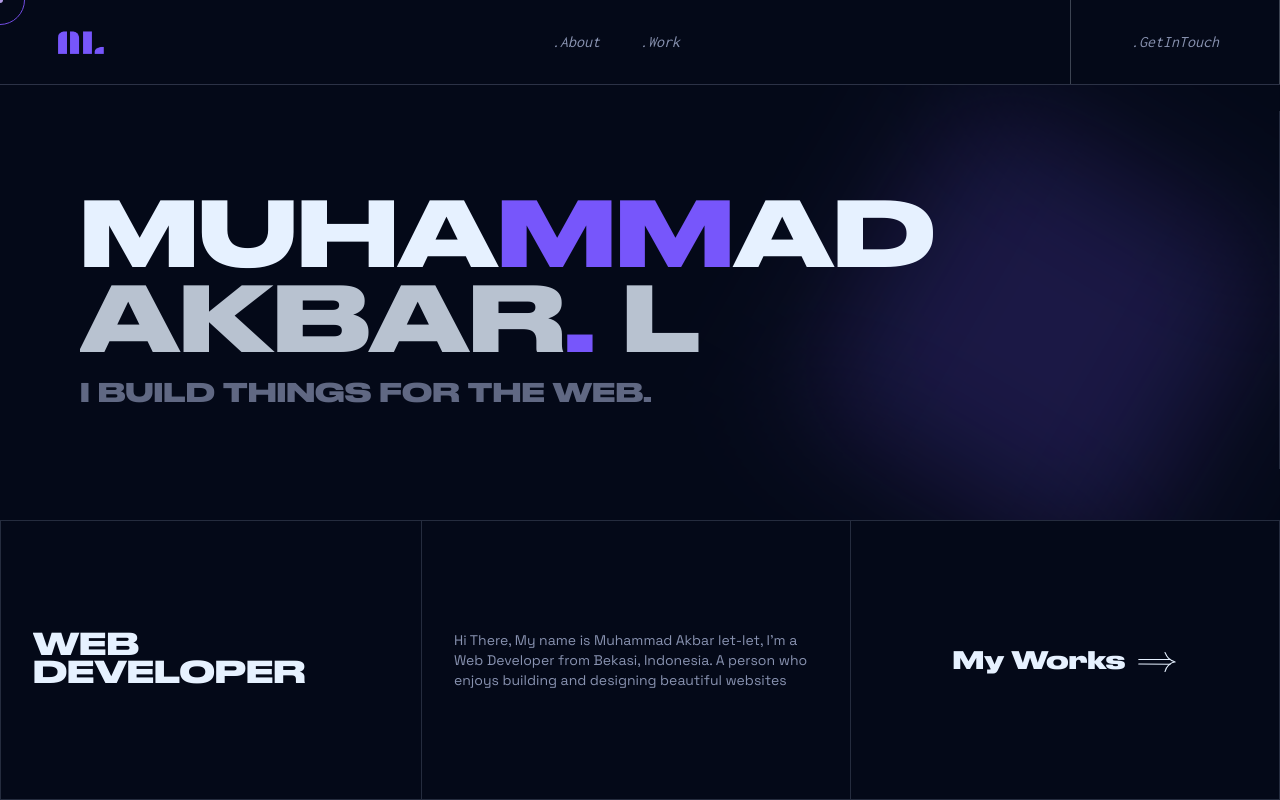
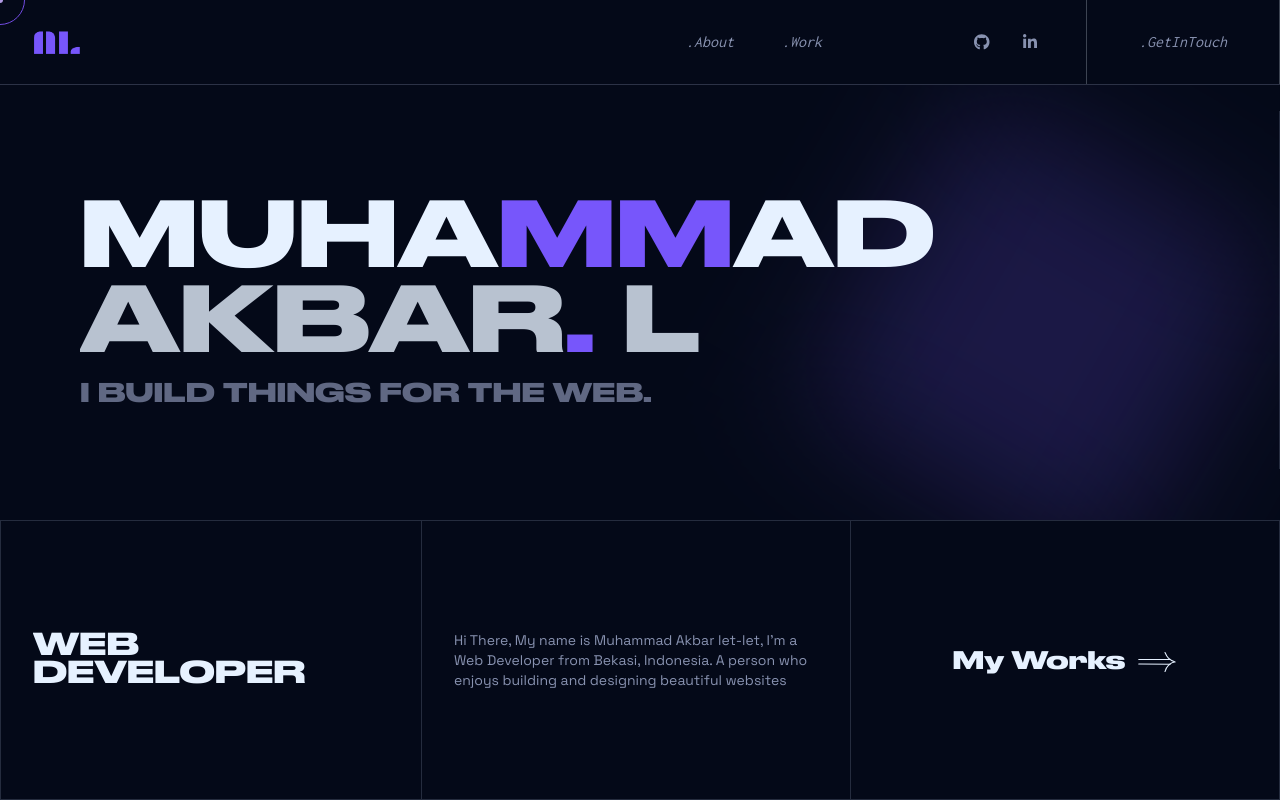
Before and after one commit to MuhammadAkbar11/portfolio-v2, a Next.js app: page / in a window 1280 px wide. Built offline with nearby package versions, Linux system fonts and the light colour scheme.

Commit message:
feat: social icons in header

```diff
--- a/layouts/header/header.motion.ts
+++ b/layouts/header/header.motion.ts
@@ -1,5 +1,5 @@
-export const headerNavVariants = (delay: number) => ({
-  show: {
+export const headerVariants = (delay: number = 0.3) => ({
+  open: {
     y: 0,
     opacity: 1,
     transition: {
--- a/layouts/header/headerLinkItem.tsx
+++ b/layouts/header/headerLinkItem.tsx
@@ -16,7 +16,7 @@ function HeaderLinkItem({ href, text }: Props) {
       onMouseEnter={() => cursorContext.cursorEnter("navlink")}
       onMouseLeave={() => cursorContext.cursorLeave("default")}
     >
-      <Link href={href} className="py-2 px-5">{`.${text}`}</Link>
+      <Link href={href} className="py-2 px-6">{`.${text}`}</Link>
     </li>
   );
 }
--- /dev/null
+++ b/layouts/header/headerSocialItem.tsx
@@ -0,0 +1,20 @@
+import React from "react";
+
+type Props = {
+  href: string;
+  icon: JSX.Element;
+};
+
+function HeaderSocialItem({ href, icon }: Props) {
+  return (
+    <a
+      href={href}
+      target="_blank"
+      className=" h-8 w-8 p-2 flex justify-center items-center text-sm  box-border rounded-full hover:text-lightness-slate   "
+    >
+      {icon}
+    </a>
+  );
+}
+
+export default HeaderSocialItem;
--- /dev/null
+++ b/layouts/header/headerSocials.tsx
@@ -0,0 +1,24 @@
+import GithubIcon from "@components/icon/github";
+import LinkedInIcon from "@components/icon/linkedIn";
+import React from "react";
+import HeaderLinkItem from "./headerLinkItem";
+import HeaderSocialItem from "./headerSocialItem";
+
+type Props = {};
+
+function HeaderSocials({}: Props) {
+  return (
+    <ul className="flex mx-2 h-full py-2 items-center gap-4">
+      <HeaderSocialItem
+        href="https://github.com/MuhammadAkbar11"
+        icon={<GithubIcon />}
+      />
+      <HeaderSocialItem
+        href="https://www.linkedin.com/in/muhammadakbarletlet/"
+        icon={<LinkedInIcon />}
+      />
+    </ul>
+  );
+}
+
+export default HeaderSocials;
--- a/layouts/header/index.tsx
+++ b/layouts/header/index.tsx
@@ -1,15 +1,23 @@
 import { useCursorContext } from "@@context/CursorContext";
+import { motion, Variants } from "framer-motion";
 import Link from "next/link";
 import React from "react";
+import { headerVariants } from "./header.motion";
 import HeaderLinkItem from "./headerLinkItem";
+import HeaderSocials from "./headerSocials";
 
 const Header = () => {
   const cursorContext = useCursorContext();
-
+  const variants: Variants = headerVariants(0.2);
   return (
-    <header className="fixed w-full flex justify-between flex-row flex-wrap items-center text-primary md:px-0 h-[85px] top-0 left-0 right-0 box-border border-b-[1px] border-slate/30 bg-secondary z-50 ">
+    <motion.header
+      variants={variants}
+      initial="closed"
+      animate="open"
+      className="fixed w-full flex justify-between flex-row flex-wrap items-center text-primary px-0 md:px-0 h-[85px] top-0 left-0 right-0 box-border border-b-[1px] border-slate/30 bg-secondary z-50 "
+    >
       {/* Logo */}
-      <nav className="px-6 md:px-14 h-full flex justify-start items-center w-max  text-light">
+      <nav className="px-6 sm:px-8 h-full flex justify-start items-center w-max  text-light">
         <Link
           href="/"
           onMouseEnter={() => cursorContext.cursorEnter("logo")}
@@ -18,13 +26,20 @@ const Header = () => {
           <img src="/images/logo.png" className=" h-[50px] my-0" alt="Logo" />
         </Link>
       </nav>
-      <nav className=" hidden px-6 mx-auto md:px-4 h-full md:flex items-center w-[50%] md:w-[45%] md:justify-center text-primary ">
+      <nav className=" hidden md:flex px-6 md:px-20 mx-auto h-full items-center flex-1 md:justify-end text-primary ">
         <ul className="  flex h-full py-2 items-center ">
           <HeaderLinkItem href="/about" text="About" />
           <HeaderLinkItem href="/work" text="Work" />
         </ul>
       </nav>
-      <nav className=" relative px-6 sm:px-8 md:px-10 h-full flex justify-end items-center w-max border-x-[1px] border-light/25 hover:cursor-pointer box-border ">
+      <nav
+        className=" hidden ml-auto px-8 h-full md:flex items-center w-max md:justify-center text-slate "
+        onMouseEnter={() => cursorContext.cursorEnter("navlinkIcon")}
+        onMouseLeave={() => cursorContext.cursorLeave("default")}
+      >
+        <HeaderSocials />
+      </nav>
+      <nav className=" relative px-6 sm:px-8 h-full flex justify-end items-center w-max border-x-[1px] border-light/25 hover:cursor-pointer box-border ">
         <Link
           href="/contact"
           className="hidden md:flex text-base font-mono text-slate italic hover:text-light/80 py-2 px-5 "
@@ -40,7 +55,7 @@ const Header = () => {
           .Menu
         </a>
       </nav>
-    </header>
+    </motion.header>
   );
 };
 
```
